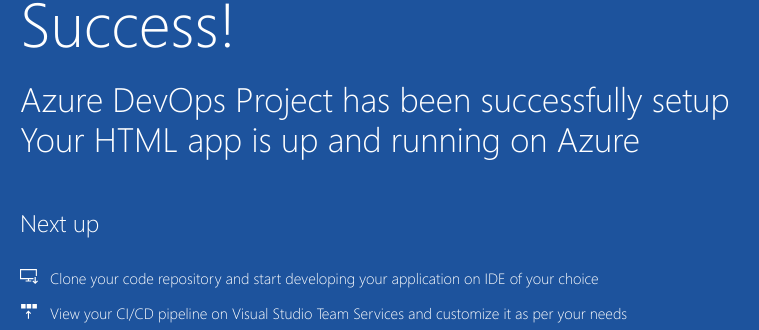
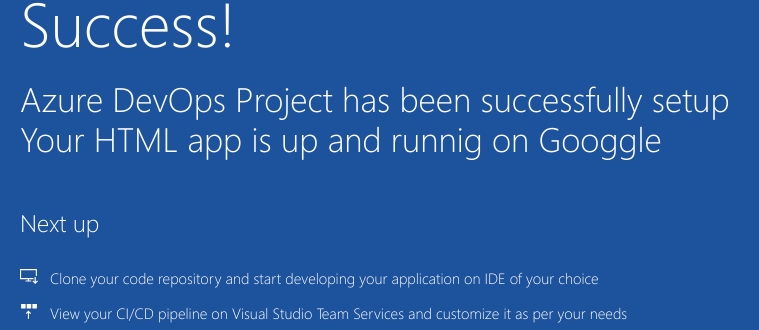
Before and after one commit to shyamvec1989/SCM-With-Git-Assignments-1, a plain HTML site: page sample-project/index.html in a window 1280 px wide. Shown: the part 392-722 px from the top of the page, 205-964 px from the left. Drawn offline with Linux system fonts and the light colour scheme.

Commit message:
changed azure to Google

```diff
--- a/sample-project/index.html
+++ b/sample-project/index.html
@@ -20,7 +20,7 @@
             <div class="content-body">
                 <div class="success-text">Success!</div>
                 <div class="description line-1"> Azure DevOps Project has been successfully setup</div>
-                <div class="description line-2"> Your HTML app is up and running on Azure</div>
+                <div class="description line-2"> Your HTML app is up and runnig on Googgle</div>
                 <div class="next-steps-container">
                     <div class="next-steps-header">Next up</div>
                     <div class="next-steps-body">
@@ -32,10 +32,10 @@
                         </div>
                         <div class="step">
                             <div class="step-icon">
-                                <img src="img/deployWhite.svg">
+                             <img src="img/deployWhite.svg">
                             </div>
                             <div class="step-text"><a href="https://go.microsoft.com/fwlink/?linkid=862410">View your CI/CD pipeline on Visual Studio Team Services and customize it as per your needs</a></div>
-                        </div>
+                     </div>
                         <div class="step">
                             <div class="step-icon">
                                 <img src="img/stackWhite.svg">
```
